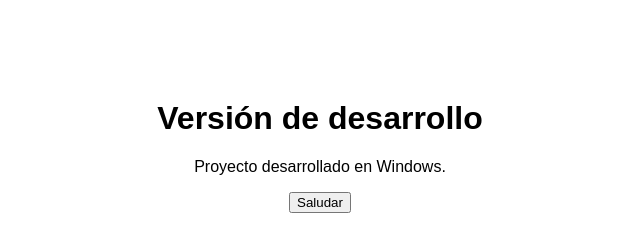
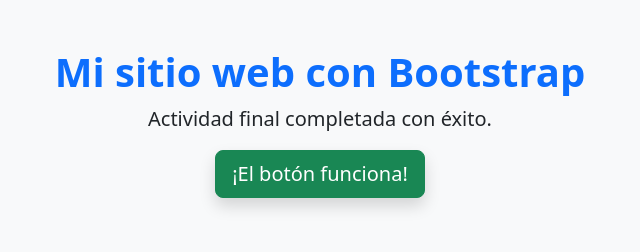
Before and after one commit to juanjose562/mi-sitio, a plain HTML site: page index.html in a window 1280 px wide. Shown: the whole page, without its empty margins (320-960 px from the left). Drawn offline with nearby package versions, Linux system fonts and the light colour scheme.

Commit message:
Integra Bootstrap y archivo .gitignore

```diff
--- a/index.html
+++ b/index.html
@@ -2,17 +2,18 @@
 <html lang="es">
 <head>
     <meta charset="UTF-8">
-    <title>Mi sitio web</title>
-    <link rel="stylesheet" href="css/estilos.css">
+    <meta name="viewport" content="width=device-width, initial-scale=1.0">
+    <title>Actividad Final - Bootstrap</title>
+    <!-- Enlace a CSS de Bootstrap -->
+    <link href="https://cdn.jsdelivr.net/npm/bootstrap@5.3.2/dist/css/bootstrap.min.css" rel="stylesheet">
 </head>
-<body>
-
-    <h1>Versión de desarrollo</h1>
-
-    <p>Proyecto desarrollado en Windows.</p>
-
-    <button onclick="saludar()">Saludar</button>
-
-    <script src="js/app.js"></script>
+<body class="bg-light">
+    <div class="container mt-5 text-center">
+        <h1 class="text-primary fw-bold">Mi sitio web con Bootstrap</h1>
+        <p class="lead">Actividad final completada con éxito.</p>
+        <button class="btn btn-success btn-lg shadow">¡El botón funciona!</button>
+    </div>
+    <!-- Enlace a JS de Bootstrap -->
+    <script src="https://cdn.jsdelivr.net/npm/bootstrap@5.3.2/dist/js/bootstrap.bundle.min.js"></script>
 </body>
 </html>
```
Also changed, not shown: 1 other file.
